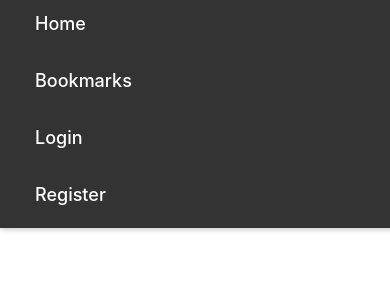
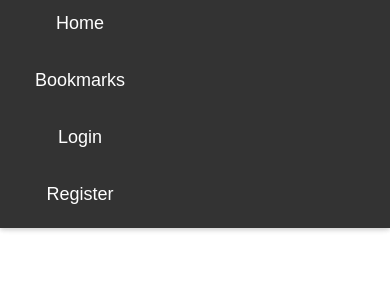
Before and after one commit to margonautix/yarnia.CAPSTONE, a React (Vite) app in the folder yarnia-project/: page /books in a window 390 px wide. Shown: the top 300 px of the page. Built offline with nearby package versions, Linux system fonts and the light colour scheme.

Commit message:
login and profile clean up

```diff
--- a/yarnia-project/src/App.css
+++ b/yarnia-project/src/App.css
@@ -7,66 +7,98 @@
 }
 
 /* Navbar Styling */
+/* Global Styles */
+* {
+  margin: 0;
+  padding: 0;
+  box-sizing: border-box;
+}
+
+/* Styling for the Navbar */
 .navbar {
-  background-color: #333;
-  padding: 10px 20px;
+  background-color: #333; /* Dark background for the navbar */
+  padding: 10px 20px; /* Padding inside the navbar */
   display: flex;
-  justify-content: space-between;
+  justify-content: space-between; /* Space between items on the left and right */
   align-items: center;
-  position: fixed;
+  position: fixed; /* Fix the navbar at the top */
   top: 0;
   left: 0;
-  width: 100%;
-  z-index: 1000;
-  box-shadow: 0 2px 5px rgba(0, 0, 0, 0.1);
+  width: 100%; /* Full-width navbar */
+  z-index: 1000; /* Ensure it stays on top of other content */
+  box-shadow: 0 2px 5px rgba(0, 0, 0, 0.1); /* Subtle shadow for depth */
+  font-family: Arial, sans-serif;
 }
 
 .navbar ul {
-  list-style: none;
-  display: flex;
-  gap: 20px;
+  list-style: none; /* Remove bullet points */
+  display: flex; /* Display the list items horizontally */
+  gap: 20px; /* Space between the list items */
   margin: 0;
   padding: 0;
 }
 
 .navbar li {
-  display: inline;
+  display: inline; /* Inline list items */
 }
 
 .navbar a,
 .navbar button {
-  color: white;
-  padding: 10px 15px;
-  text-decoration: none;
-  font-size: 18px;
-  border-radius: 4px;
-  transition: background-color 0.3s ease;
+  color: white; /* White text color */
+  padding: 10px 15px; /* Add padding to links and buttons */
+  text-decoration: none; /* Remove underline from links */
+  font-size: 18px; /* Set font size */
+  border-radius: 4px; /* Rounded corners for links and buttons */
+  transition: background-color 0.3s ease; /* Smooth transition for hover effect */
 }
 
 .navbar a:hover,
 .navbar button:hover {
-  background-color: #575757;
+  background-color: #575757; /* Darken the background on hover */
 }
 
 .navbar button {
-  background-color: #007bff;
-  border: none;
-  cursor: pointer;
+  background-color: #007bff; /* Blue background for the button */
+  border: none; /* Remove border from the button */
+  cursor: pointer; /* Change cursor to pointer on hover */
 }
 
 .navbar button:hover {
-  background-color: #0056b3;
+  background-color: #0056b3; /* Darken the button background on hover */
 }
 
 /* Responsive Navbar */
 @media (max-width: 600px) {
   .navbar ul {
-    flex-direction: column;
-    align-items: flex-start;
+    flex-direction: column; /* Stack the items vertically on smaller screens */
+    align-items: flex-start; /* Align the items to the left */
   }
 
   .navbar li {
-    margin-bottom: 10px;
+    margin-bottom: 10px; /* Space out the items vertically */
+  }
+}
+
+/* Additional Styles */
+.navbar a:hover,
+.navbar button:hover {
+  background-color: #575757; /* Darken the background on hover */
+  transition: background-color 0.3s ease;
+}
+
+.navbar button:focus {
+  outline: none; /* Remove outline when button is focused */
+}
+
+/* Responsive Design */
+@media (max-width: 768px) {
+  .navbar ul {
+    flex-direction: column; /* Stack the items vertically on smaller screens */
+    align-items: center; /* Center items on smaller screens */
+  }
+
+  .navbar li {
+    margin-bottom: 10px; /* Space out the items vertically */
   }
 }
 
--- a/yarnia-project/src/App.jsx
+++ b/yarnia-project/src/App.jsx
@@ -2,10 +2,11 @@ import { Route, Routes } from "react-router-dom";
 import { useState, useEffect } from "react";
 import Profile from "./components/Profile";
 import Login from "./components/Login";
-import Stories from "./components/Stories"
+import Stories from "./Components/Stories";
 import NavBar from "./components/Navbar";
 import Register from "./components/Register";
 import SingleStory from "./components/SingleStory";
+import Logout from "./components/Logout";
 import "./App.css";
 
 function App() {
@@ -27,6 +28,7 @@ function App() {
         <Route path="/profile" element={<Profile />} />
         <Route path="/register" element={<Register />} />
         <Route path="/stories/:storyId" element={<SingleStory />} />
+        <Route path="/logout" element={<Logout />} />
       </Routes>
     </div>
   );
--- /dev/null
+++ b/yarnia-project/src/components/Logout.jsx
@@ -0,0 +1,22 @@
+import React, { useEffect } from "react";
+import { useNavigate } from "react-router-dom";
+
+const Logout = () => {
+  const navigate = useNavigate();
+
+  useEffect(() => {
+    // Clear the token from localStorage
+    localStorage.removeItem("token");
+
+    // Redirect the user to the main book page ("/books" in this example)
+    navigate("/books");
+  }, [navigate]);
+
+  return (
+    <div>
+      <h2>Logging out...</h2>
+    </div>
+  );
+};
+
+export default Logout;
--- a/yarnia-project/src/components/Navbar.jsx
+++ b/yarnia-project/src/components/Navbar.jsx
@@ -10,21 +10,21 @@ const NavBar = ({ user, setUser }) => {
     if (storedUser) {
       try {
         const parsedUser = JSON.parse(storedUser);
-        setUser(parsedUser);
+        setUser(parsedUser); // Set user state if the stored data is valid
       } catch (error) {
         console.error("Error parsing user data:", error);
         localStorage.removeItem("user"); // Clear invalid user data if parsing fails
       }
     }
-  }, []); // Empty dependency array means this runs once when the component mounts
+  }, [setUser]); // Include setUser as a dependency
 
   // Handle logout functionality
-  const handleLogout = () => {
+  const handleLogout = (event) => {
+    event.preventDefault(); // Prevent default link behavior
     localStorage.removeItem("token");
     localStorage.removeItem("user");
-    localStorage.removeItem("token"); // Also remove token if you're storing it
     setUser(null); // Clear the user state
-    navigate("/login");
+    navigate("/login"); // Redirect to login page after logging out
   };
 
   return (
@@ -37,14 +37,17 @@ const NavBar = ({ user, setUser }) => {
           <Link to="/bookmarks">Bookmarks</Link>
         </li>
 
-        {/* Show the "Profile" tab only if the user is logged in */}
+        {/* Conditionally render links based on user login status */}
         {user ? (
           <>
             <li>
               <Link to="/profile">Profile</Link>
             </li>
+            {/* Keep Logout as a link but add onClick to handle logout */}
             <li>
-              <button onClick={handleLogout}>Logout</button>
+              <Link to="/logout" onClick={handleLogout}>
+                Logout
+              </Link>
             </li>
           </>
         ) : (
--- a/yarnia-project/src/components/Profile.jsx
+++ b/yarnia-project/src/components/Profile.jsx
@@ -30,12 +30,6 @@ const Profile = () => {
   useEffect(() => {
     fetchUserData(); // Fetch user data once when the component mounts
   }, []);
-
-  // Handle logout
-  const handleLogout = () => {
-    localStorage.removeItem("token"); // Remove token
-    navigate("/login"); // Redirect to login page
-  };
 
   // Handle save action for editing profile
   const handleSave = async () => {
@@ -95,8 +89,6 @@ const Profile = () => {
       ) : (
         <button onClick={() => setIsEditing(true)}>Edit Profile</button>
       )}
-
-      <button onClick={handleLogout}>Logout</button>
     </div>
   );
 };
```
